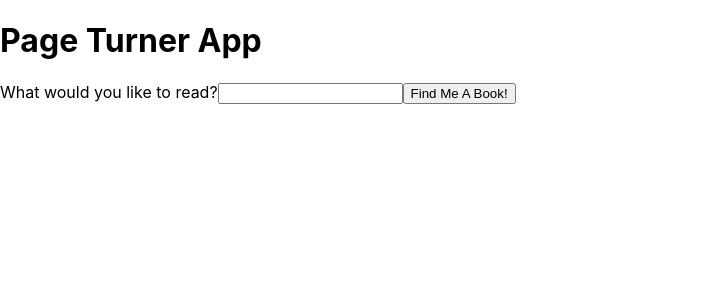
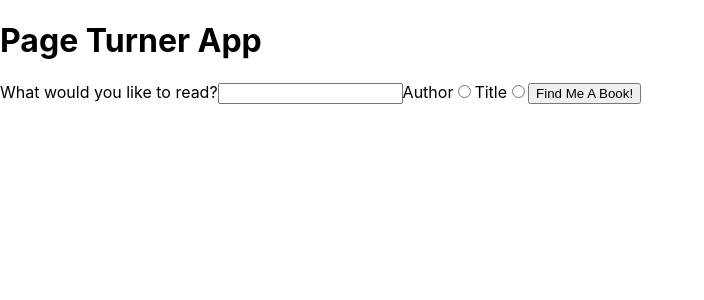
Before and after one commit to Page-Turners/project-4-page-turners, a React (Create React App) app: page / in a window 1280 px wide. Shown: the top 300 px of the page, without its empty margins (0-704 px from the left). Built offline with nearby package versions, Linux system fonts and the light colour scheme; no server answers.

Commit message:
added radio buttons and refined search bar

```diff
--- a/src/App.js
+++ b/src/App.js
@@ -1,10 +1,11 @@
 // import firebase from './firebase.js';
-import { useEffect } from 'react';
+import { useEffect, useState } from 'react';
 import axios from 'axios';
 import './App.css';
 import Search from './Search'
 
 function App() {
+  const [book, setBook] = useState('');
   useEffect(() => {
     axios({
       url: `https://www.googleapis.com/books/v1/volumes?`,
@@ -20,15 +21,15 @@ function App() {
       const booksDataArray= booksData.items
       console.log(booksData.items)
       booksDataArray.map((bookObj)=> {
-        console.log(bookObj.volumeInfo.title, bookObj.volumeInfo.authors)
+        // console.log(bookObj.volumeInfo.title, bookObj.volumeInfo.authors)
       })
 
     })
-  }, []);
+  }, [book]);
   return(
     <>
     <h1>Page Turner App</h1>
-    <Search />
+    <Search searchBook = {book} />
     </>
 
   )
--- a/src/Search.js
+++ b/src/Search.js
@@ -1,10 +1,31 @@
-function Search() {
+function Search(props) {
+    const searchBook = props
+
+    const handleSubmit = (event) => {
+        const selectedRadio = document.querySelector('input[type ="radio"]:checked').id
+        event.preventDefault();
+        console.log(selectedRadio);
+
+    }
+
+    const handleRadioOption = (event) => {
+        console.log(event)
+    }
+
     return(
        <div>
-           <form action=""></form>
+           <form action="" onSubmit={handleSubmit}>
            <label htmlFor="bookSearch">What would you like to read?</label>
            <input type="text" id="bookSearch"/>
+
+           <label htmlFor="author">Author</label>
+                <input type="radio" id="author" value="author" name="searchType" onChange={handleRadioOption}/>
+
+           <label htmlFor="title">Title</label>
+           <input type="radio" id="title" value="title" name="searchType" onChange={handleRadioOption}/>
+
            <button>Find Me A Book! </button>
+            </form>
        </div>
     )
 }
```
